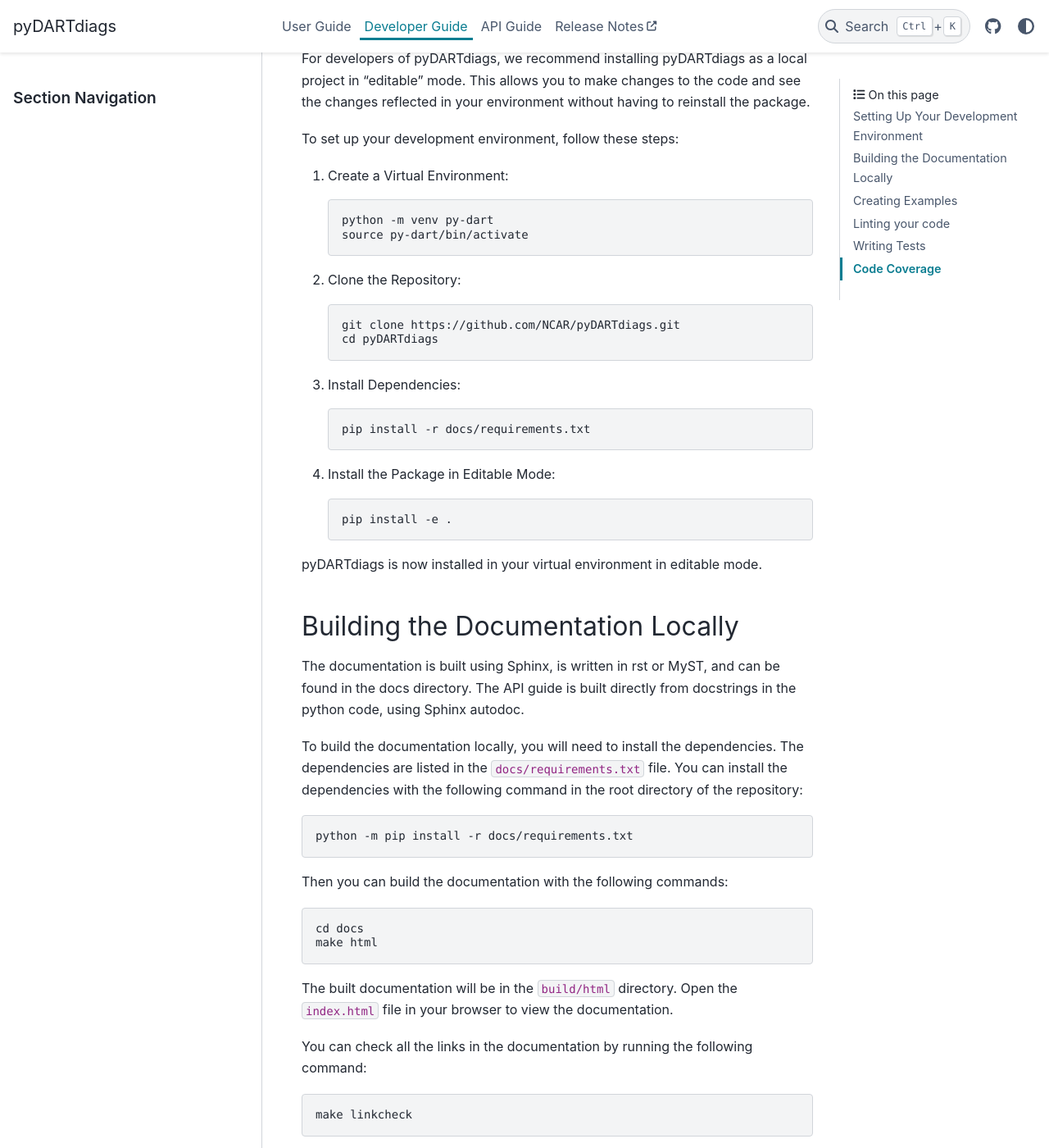
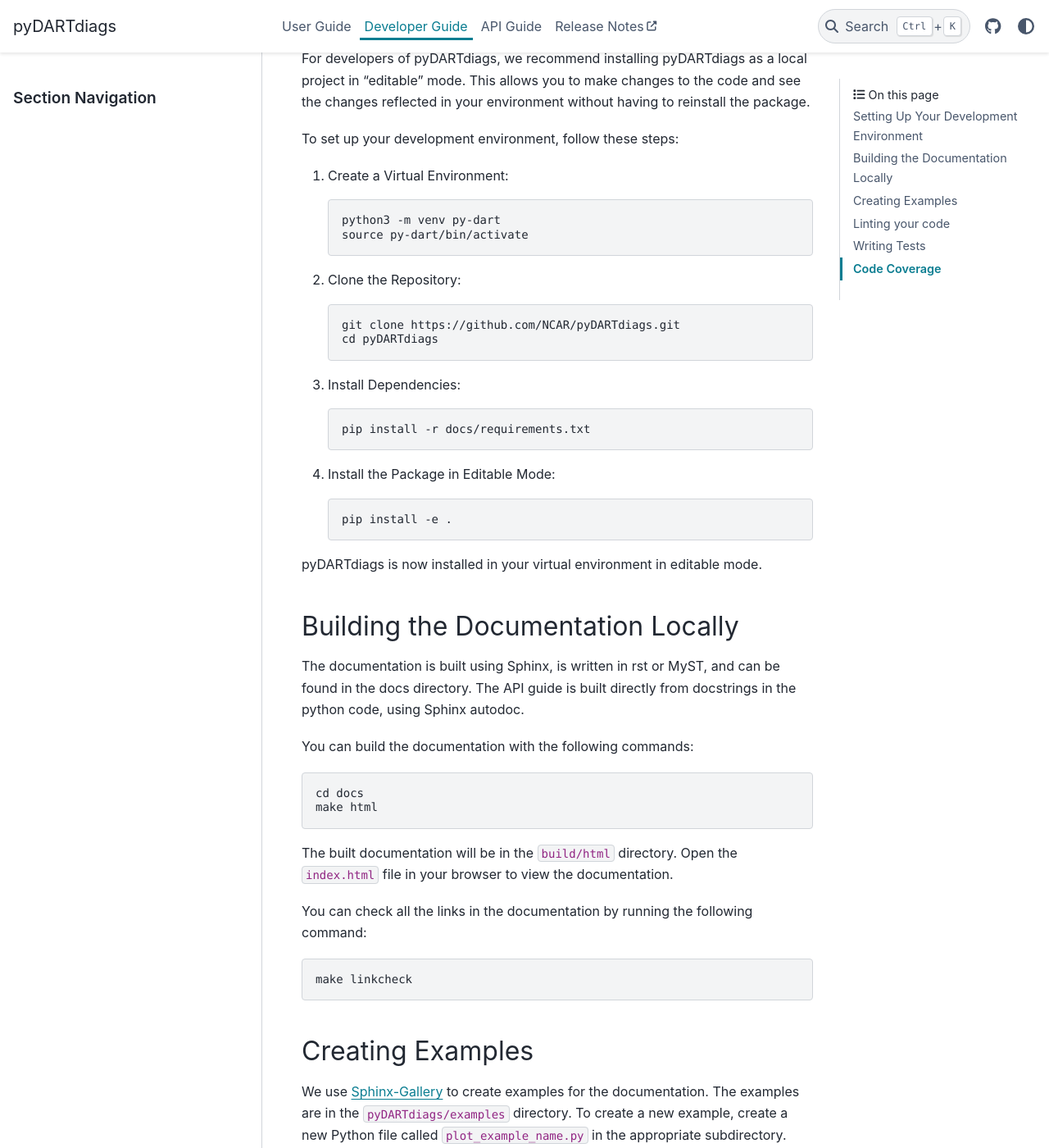
Before and after one commit to NCAR/pyDARTdiags, a Sphinx documentation site: the page built from docs/devel/index.rst, in a window 1280 px wide and 1400 px high, scrolled down 439 px. Shown: the whole window at 82% size. Built offline with Sphinx 7.4.7 and the PyData theme 0.15.4, drawn with Linux system fonts in a browser that asks for light colours; pages that are not in the unit, such as notebooks, are missing from menus.

Commit message:
small doc fixes

```diff
--- a/docs/devel/index.rst
+++ b/docs/devel/index.rst
@@ -29,7 +29,7 @@ To set up your development environment, follow these steps:
 
    .. code-block:: text
 
-      python -m venv py-dart
+      python3 -m venv py-dart
       source py-dart/bin/activate
 
 #. Clone the Repository:
@@ -60,15 +60,7 @@ Building the Documentation Locally
 The documentation is built using Sphinx, is written in rst or MyST, and can be found in the docs
 directory. The API guide is built directly from docstrings in the python code, using Sphinx autodoc.
 
-To build the documentation locally, you will need to install the dependencies.
-The dependencies are listed in the ``docs/requirements.txt`` file. You can install
-the dependencies with the following command in the root directory of the repository:
-
-.. code-block :: text
-
-   python -m pip install -r docs/requirements.txt
-
-Then you can build the documentation with the following commands:
+You can build the documentation with the following commands:
 
 .. code-block :: text
 
--- a/docs/requirements.txt
+++ b/docs/requirements.txt
@@ -9,3 +9,4 @@ plotly
 sphinx-gallery
 matplotlib
 black
+pystest
--- a/docs/userguide/quickstart.rst
+++ b/docs/userguide/quickstart.rst
@@ -358,7 +358,7 @@ Plot Profiles of RMSE and Bias and Total Spread
 ------------------------------------------------
 
 * Choose levels
-* Select only observations that were assimilated (QC === 0).
+* Select only observations that were assimilated (QC == 0)
 * Calculate the statistics
 * Bin by the selected levels
 * Plot the profiles
--- a/setup.py
+++ b/setup.py
@@ -21,6 +21,7 @@ setup(
         "pandas>=2.2.0",
         "numpy>=1.26",
         "plotly>=5.22.0",
-        "pyyaml>=6.0.2"
+        "pyyaml>=6.0.2",
+        "matplotlib>=3.9.4"
     ],
 )
```
